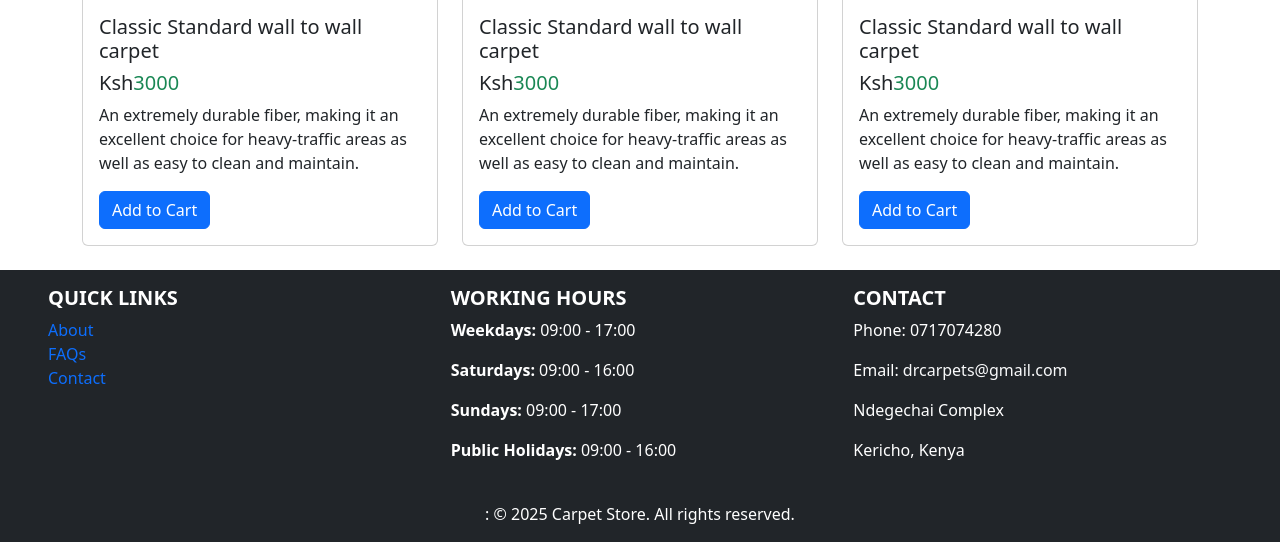
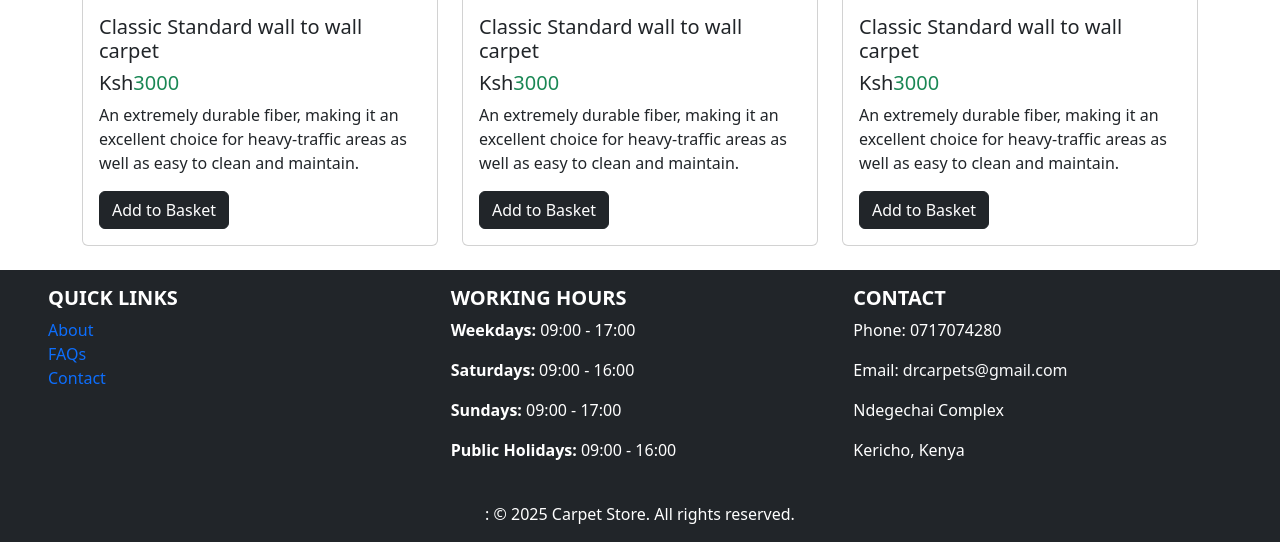
Before and after one commit to abedkip/DR_CARPETS, a Flask app: page /color/black in a window 1280 px wide. Shown: the part 987-1529 px from the top of the page. Run offline with Flask 3, Linux system fonts and the light colour scheme.

Commit message:
change btn color & cart to basket

```diff
--- a/app/templates/black.html
+++ b/app/templates/black.html
@@ -16,7 +16,7 @@
           <h5 class="card-title">Classic Standard wall to wall carpet</h5>
           <h5 class="text-success"><span class="text-dark">Ksh</span>3000</h5>
           <p class="card-text">An extremely durable fiber, making it an excellent choice for heavy-traffic areas as well as easy to clean and maintain.</p>
-          <a href="#" class="btn btn-primary">Add to Cart</a>
+          <a href="#" class="btn btn-dark">Add to Basket</a>
       </div>
       </div>
   </div>
@@ -28,7 +28,7 @@
           <h5 class="card-title">Classic Standard wall to wall carpet</h5>
           <h5 class="text-success"><span class="text-dark">Ksh</span>3000</h5>
           <p class="card-text">An extremely durable fiber, making it an excellent choice for heavy-traffic areas as well as easy to clean and maintain.</p>
-          <a href="#" class="btn btn-primary">Add to Cart</a>
+          <a href="#" class="btn btn-dark">Add to Basket</a>
       </div>
       </div>
   </div>
@@ -40,7 +40,7 @@
           <h5 class="card-title">Classic Standard wall to wall carpet</h5>
           <h5 class="text-success"><span class="text-dark">Ksh</span>3000</h5>
           <p class="card-text">An extremely durable fiber, making it an excellent choice for heavy-traffic areas as well as easy to clean and maintain.</p>
-          <a href="#" class="btn btn-primary">Add to Cart</a>
+          <a href="#" class="btn btn-dark">Add to Basket</a>
       </div>
       </div>
   </div>
@@ -55,7 +55,7 @@
           <h5 class="card-title">Classic Standard wall to wall carpet</h5>
           <h5 class="text-success"><span class="text-dark">Ksh</span>3000</h5>
           <p class="card-text">An extremely durable fiber, making it an excellent choice for heavy-traffic areas as well as easy to clean and maintain.</p>
-          <a href="#" class="btn btn-primary">Add to Cart</a>
+          <a href="#" class="btn btn-dark">Add to Basket</a>
       </div>
       </div>
   </div>
@@ -67,7 +67,7 @@
           <h5 class="card-title">Classic Standard wall to wall carpet</h5>
           <h5 class="text-success"><span class="text-dark">Ksh</span>3000</h5>
           <p class="card-text">An extremely durable fiber, making it an excellent choice for heavy-traffic areas as well as easy to clean and maintain.</p>
-          <a href="#" class="btn btn-primary">Add to Cart</a>
+          <a href="#" class="btn btn-dark">Add to Basket</a>
       </div>
       </div>
   </div>
@@ -79,7 +79,7 @@
           <h5 class="card-title">Classic Standard wall to wall carpet</h5>
           <h5 class="text-success"><span class="text-dark">Ksh</span>3000</h5>
           <p class="card-text">An extremely durable fiber, making it an excellent choice for heavy-traffic areas as well as easy to clean and maintain.</p>
-          <a href="#" class="btn btn-primary">Add to Cart</a>
+          <a href="#" class="btn btn-dark">Add to Basket</a>
       </div>
       </div>
   </div>
```
